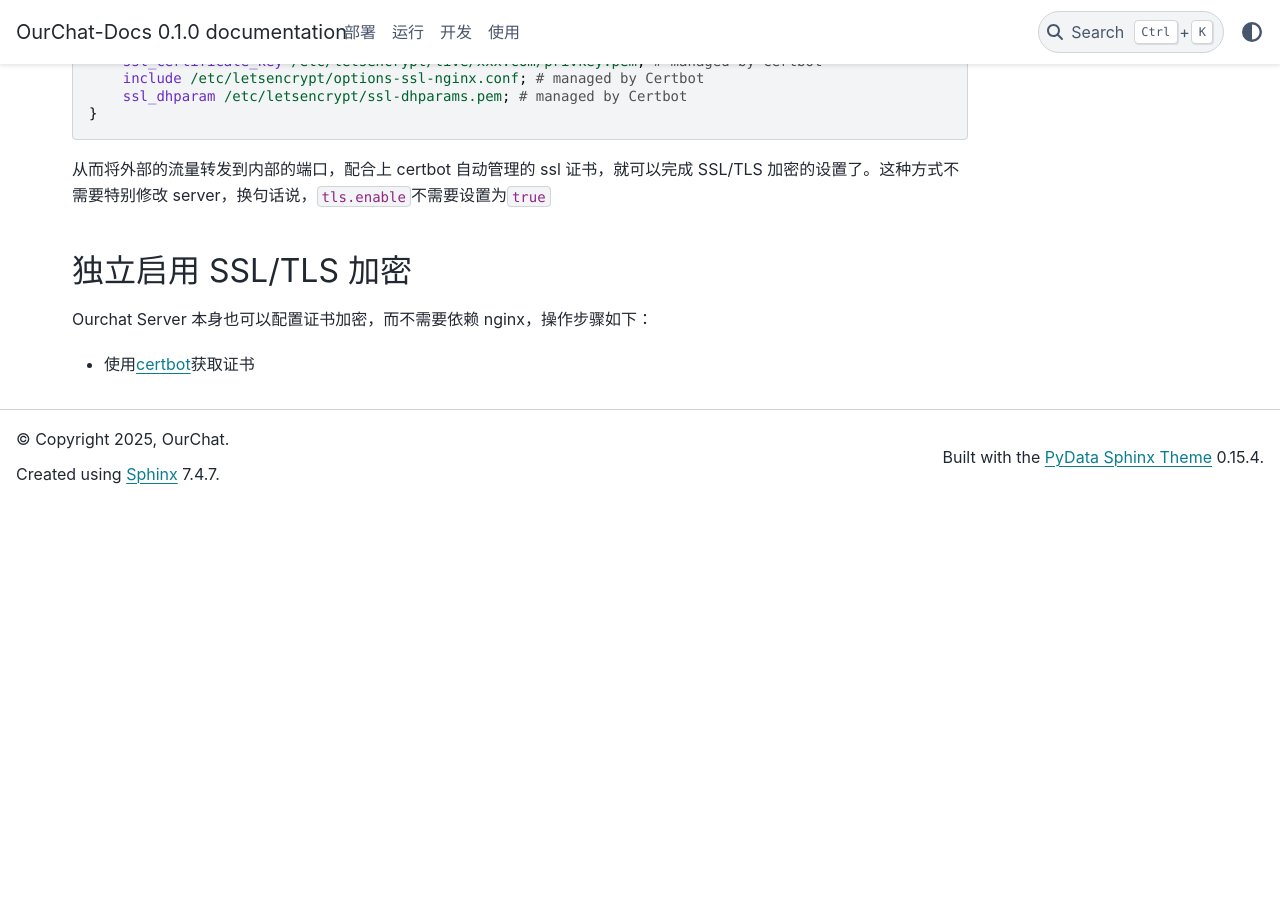
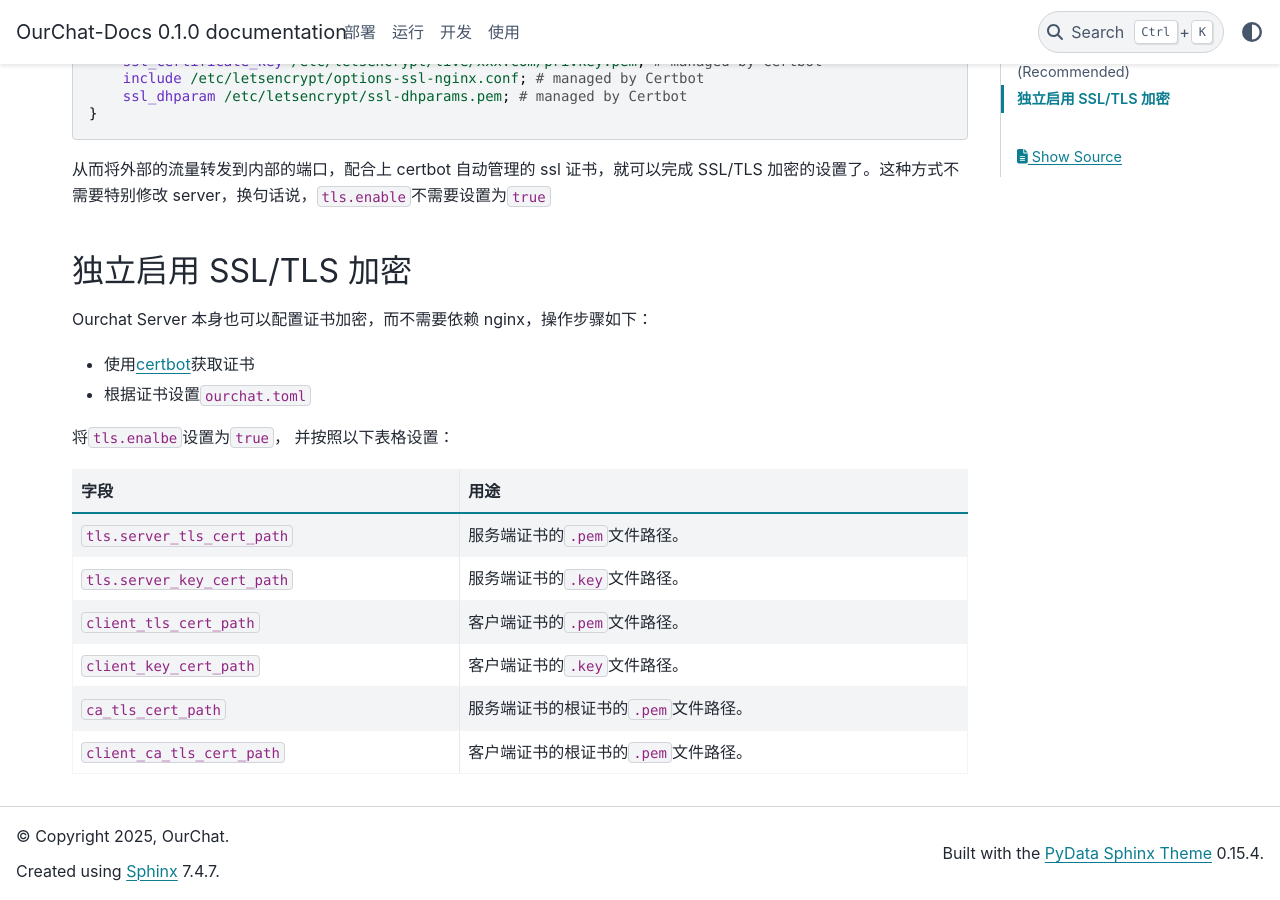
Before and after one commit to SkyUOI/OurChat-Docs, a Sphinx documentation site: the page built from docs/source/docs/deploy/ssl-tls.md, in a window 1280 px wide and 900 px high, scrolled down 1127 px. Built offline with Sphinx 7.4.7 and the PyData theme 0.15.4, drawn with Linux system fonts in a browser that asks for light colours; before the commit the page ends 1630 px from its top, so only the background shows below that.

Commit message:
feat(deploy): complete the ssl/tls part.

```diff
--- a/docs/source/docs/deploy/ssl-tls.md
+++ b/docs/source/docs/deploy/ssl-tls.md
@@ -59,3 +59,16 @@ server {
 Ourchat Server 本身也可以配置证书加密，而不需要依赖 nginx，操作步骤如下：
 
 - 使用[certbot](https://certbot.eff.org/)获取证书
+
+- 根据证书设置`ourchat.toml`
+
+将`tls.enalbe`设置为`true`，
+并按照以下表格设置：
+|字段|用途|
+|--|--|
+|`tls.server_tls_cert_path`|服务端证书的`.pem`文件路径。|
+|`tls.server_key_cert_path`|服务端证书的`.key`文件路径。|
+|`client_tls_cert_path`|客户端证书的`.pem`文件路径。|
+|`client_key_cert_path`|客户端证书的`.key`文件路径。|
+|`ca_tls_cert_path`|服务端证书的根证书的`.pem`文件路径。|
+|`client_ca_tls_cert_path`|客户端证书的根证书的`.pem`文件路径。|
```
